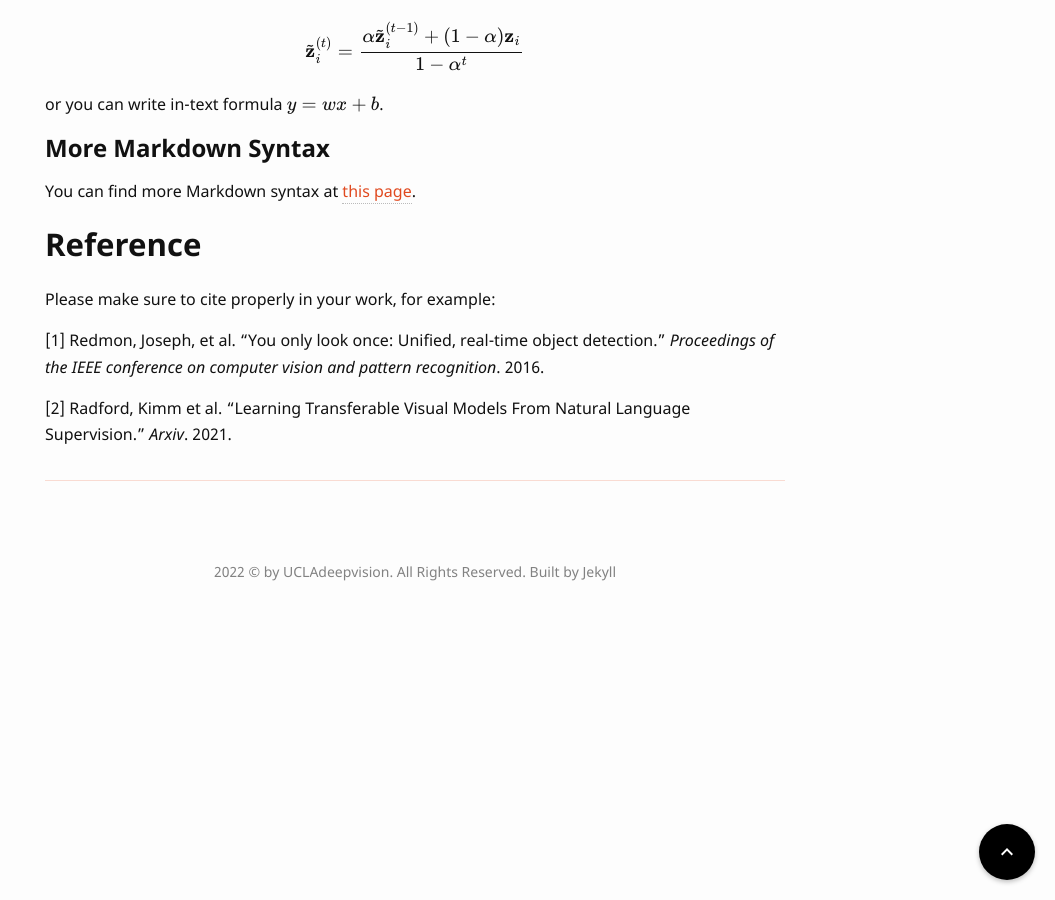
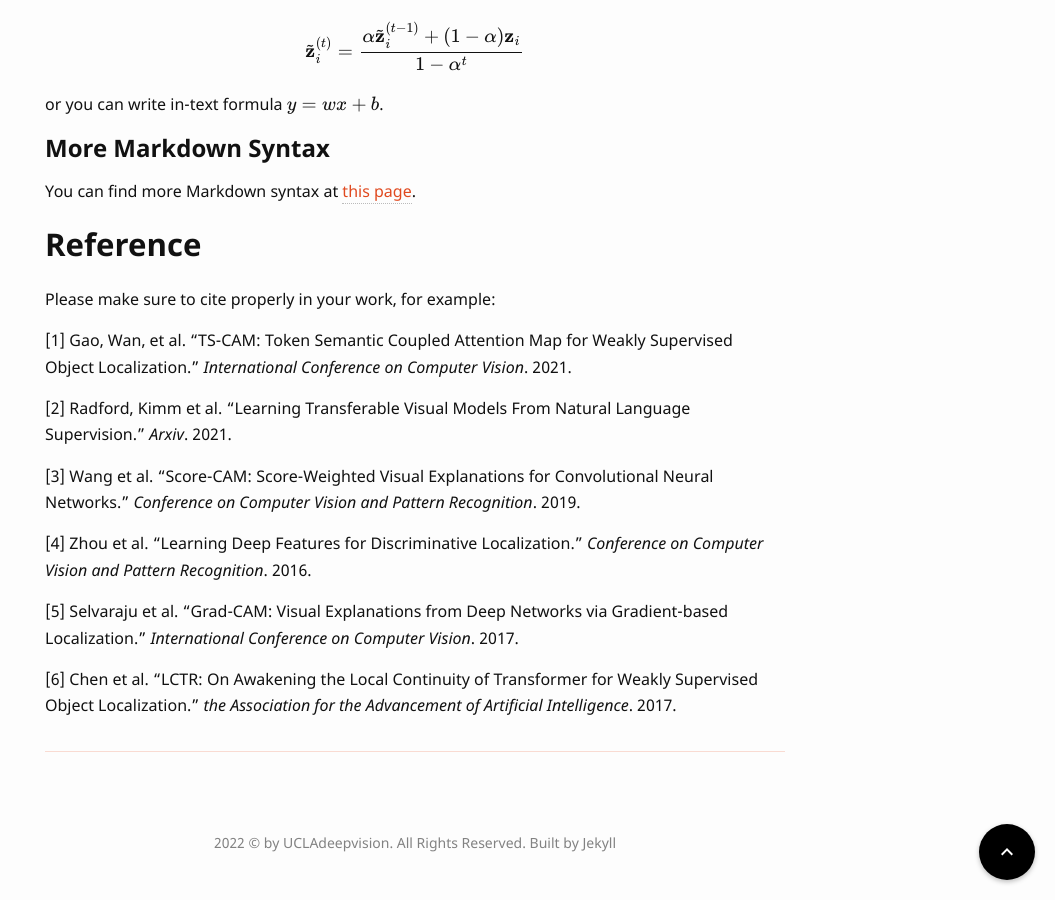
Before and after one commit to UCLAdeepvision/CS269-projects-2022spring, a Jekyll site: the page built from _posts/2022-04-10-team03-instruction-to-post.md, in a window 1280 px wide and 900 px high, scrolled down 1639 px. Shown: the whole window, without its empty margins (225-1280 px from the left). Built offline with Jekyll 4.4.1, drawn with Linux system fonts in a browser that asks for light colours; some web fonts are replaced; formulas are drawn with MathJax 3; comment, search, counter and statistics services are not loaded.

Commit message:
Update 2022-04-10-team03-instruction-to-post.md

```diff
--- a/_posts/2022-04-10-team03-instruction-to-post.md
+++ b/_posts/2022-04-10-team03-instruction-to-post.md
@@ -59,11 +59,24 @@ or you can write in-text formula $$y = wx + b$$.
 ### More Markdown Syntax
 You can find more Markdown syntax at [this page](https://www.markdownguide.org/basic-syntax/).
 
+
+
+
+
+
 ## Reference
 Please make sure to cite properly in your work, for example:
 
-[1] Redmon, Joseph, et al. "You only look once: Unified, real-time object detection." *Proceedings of the IEEE conference on computer vision and pattern recognition*. 2016.
+[1] Gao, Wan, et al. "TS-CAM: Token Semantic Coupled Attention Map for Weakly Supervised Object Localization." *International Conference on Computer Vision*. 2021.
 
 [2] Radford, Kimm et al. "Learning Transferable Visual Models From Natural Language Supervision." *Arxiv*. 2021.
 
+[3] Wang et al. "Score-CAM: Score-Weighted Visual Explanations for Convolutional Neural Networks." *Conference on Computer Vision and Pattern Recognition*. 2019.
+
+[4] Zhou et al. "Learning Deep Features for Discriminative Localization." *Conference on Computer Vision and Pattern Recognition*. 2016.
+
+[5] Selvaraju et al. "Grad-CAM: Visual Explanations from Deep Networks via Gradient-based Localization." *International Conference on Computer Vision*. 2017.
+
+[6] Chen et al. "LCTR: On Awakening the Local Continuity of Transformer for Weakly Supervised Object Localization." *the Association for the Advancement of Artificial Intelligence*. 2017.
+
 ---
```
